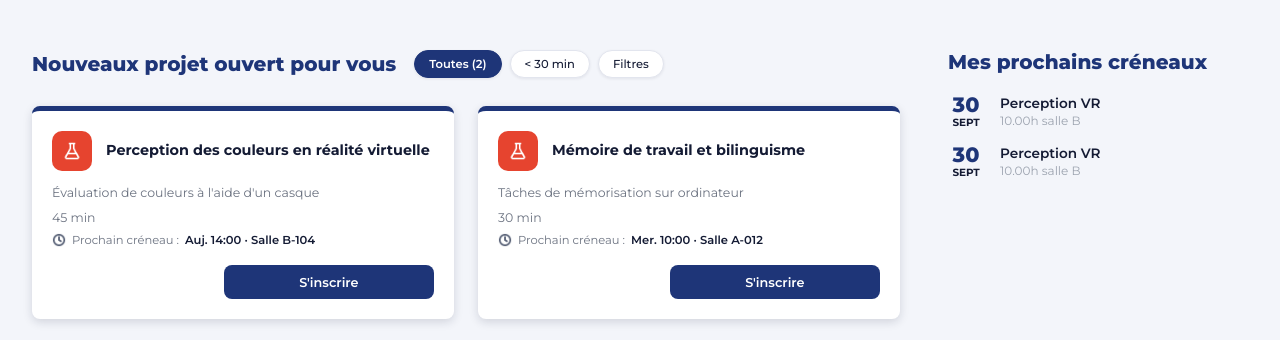
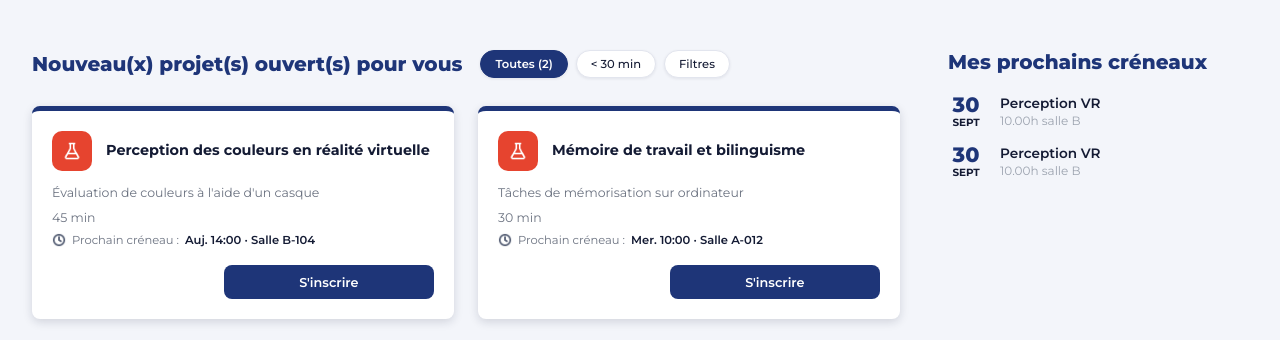
Before and after one commit to staf1111/SAE3.01, a PHP site: page / in a window 1280 px wide. Shown: the part 146-486 px from the top of the page. Run offline with PHP 8.4, Linux system fonts and the light colour scheme.

Commit message:
orthographe correction

```diff
--- a/app/views/participant/Accueil.php
+++ b/app/views/participant/Accueil.php
@@ -64,7 +64,7 @@ if (($_SERVER['REQUEST_METHOD'] ?? '') === 'POST' && isset($_POST['projet_id'],
 
         <section id="NewProjet">
             <div class="section-entete">
-                <h2>Nouveaux projet ouvert pour vous</h2>
+                <h2>Nouveau(x) projet(s) ouvert(s) pour vous</h2>
 
                 <div class="filtres">
                     <button type="button" class="filtre actif">Toutes (<?= count($projets) ?>)</button>
```
